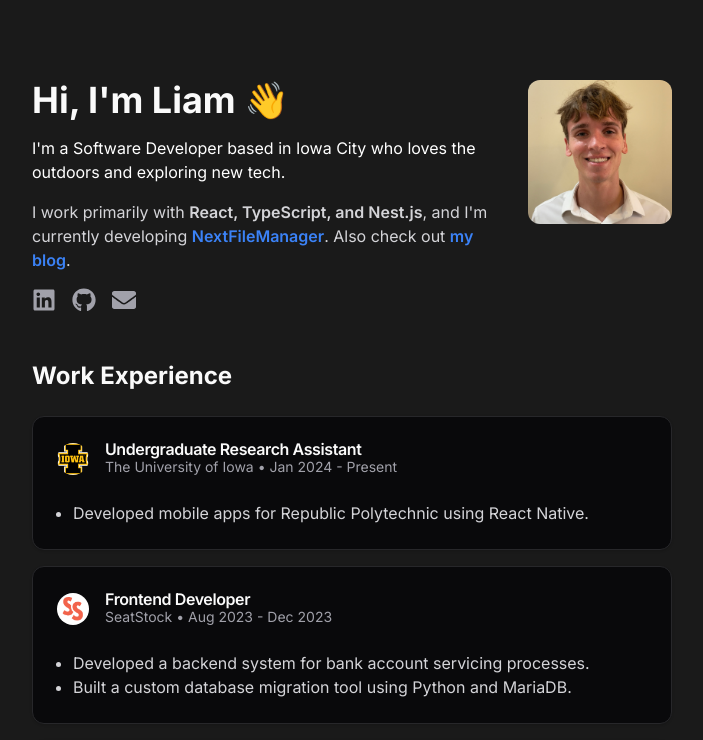
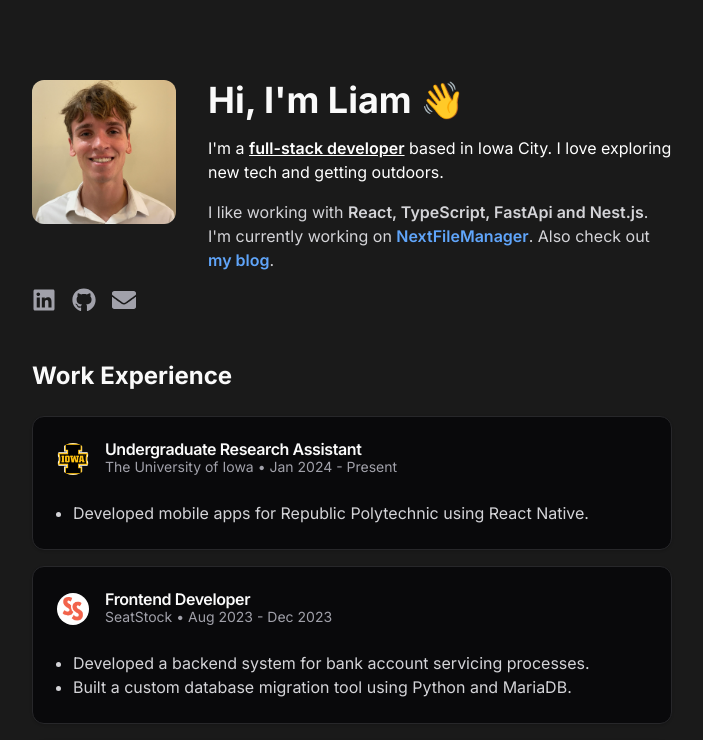
Before and after one commit to liamstamper/liam-portfolio, a React (Vite) app: page / in a window 1280 px wide. Shown: the top 740 px of the page, without its empty margins (288-991 px from the left). Built offline with nearby package versions, Linux system fonts and the light colour scheme.

Commit message:
new hero text

```diff
--- a/src/components/Hero.tsx
+++ b/src/components/Hero.tsx
@@ -3,34 +3,35 @@ import LiamImage from "@/assets/Liam.jpeg";
 const Hero = () => {
   return (
     <div className="container dark:text-zinc-50 pt-20 flex flex-col md:flex-row items-center md:items-start justify-between gap-8 pb-4">
-      <div className="text-center md:text-left max-w-lg space-y-4">
+      <div className="text-center md:text-left max-w-lg space-y-4 order-2">
         <h1 className="text-4xl font-bold">Hi, I'm Liam 👋</h1>
 
         <p className="text-md dark:text-white">
-          I'm a Software Developer based in Iowa City who loves the outdoors and
-          exploring new tech.
+          I'm a{" "}
+          <span className="underline font-semibold">full-stack developer</span>{" "}
+          based in Iowa City. I love exploring new tech and getting outdoors.
         </p>
 
         <p className="text-md dark:text-zinc-300">
-          I work primarily with{" "}
-          <span className="font-semibold">React, TypeScript, and Nest.js</span>,
-          and I'm currently developing{" "}
+          I like working with{" "}
+          <span className="font-semibold">React, TypeScript, FastApi and Nest.js</span>.
+          I'm currently working on{" "}
           <a
             href="https://github.com/aaw3/NextFileManager"
-            className="font-semibold text-blue-500"
+            className="font-semibold text-blue-400"
             target="_blank"
           >
             NextFileManager
           </a>
           . Also check out{" "}
-          <a href="dev" className="font-semibold text-blue-500">
+          <a href="dev" className="font-semibold text-blue-400">
             my blog
           </a>
           .
         </p>
       </div>
 
-      <div className="flex-shrink-0 self-center md:self-start">
+      <div className="flex-shrink-0 self-center md:self-start order:1">
         <img
           src={LiamImage}
           alt="Liam"
```
